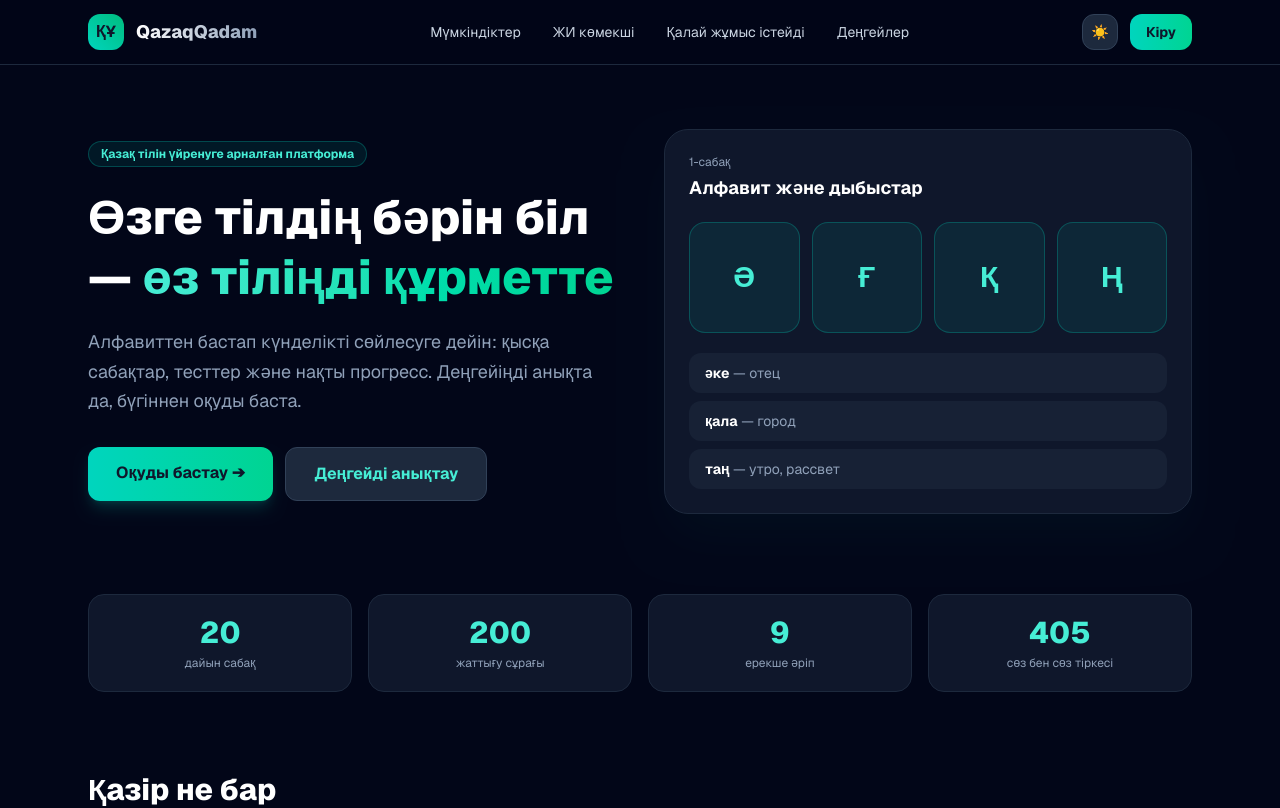
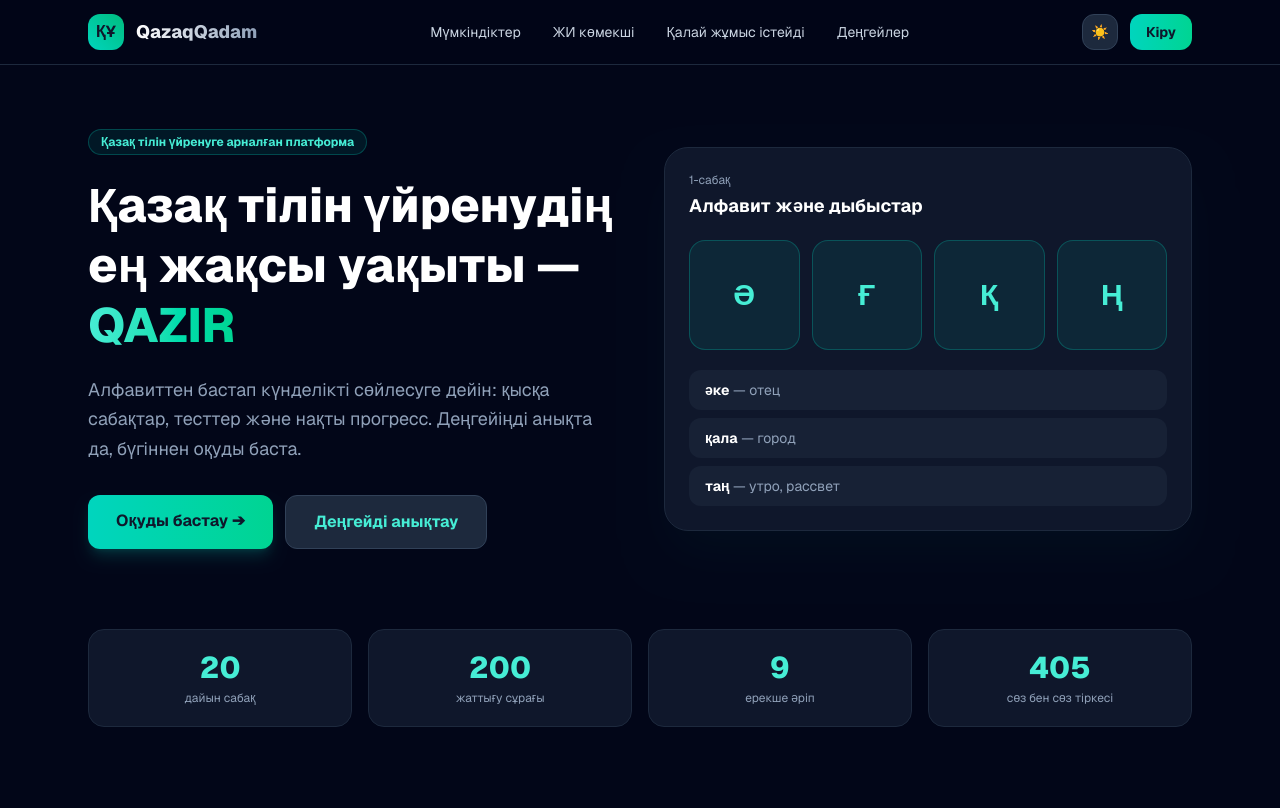
Before and after one commit to zhuk-67/qazaqsha, a Next.js app: page / in a window 1280 px wide. Shown: the top 808 px of the page. Built offline with nearby package versions, Linux system fonts and the light colour scheme.

Commit message:
B1 және B2 деңгейлері

```diff
--- a/app/page.tsx
+++ b/app/page.tsx
@@ -124,7 +124,7 @@
             Қазақ тілін үйренуге арналған платформа
           </span>
           <h1 className="text-4xl md:text-5xl font-extrabold leading-tight mb-5">
-            Өзге тілдің бәрін біл — <span className="bg-gradient-to-r from-teal-300 to-emerald-400 bg-clip-text text-transparent">өз тіліңді құрметте</span>
+            Қазақ тілін үйренудің ең жақсы уақыты — <span className="bg-gradient-to-r from-teal-300 to-emerald-400 bg-clip-text text-transparent">QAZIR</span>
           </h1>
           <p className="text-slate-400 text-lg mb-8 leading-relaxed">
             Алфавиттен бастап күнделікті сөйлесуге дейін: қысқа сабақтар, тесттер және нақты прогресс. Деңгейіңді анықта да, бүгіннен оқуды баста.
```
